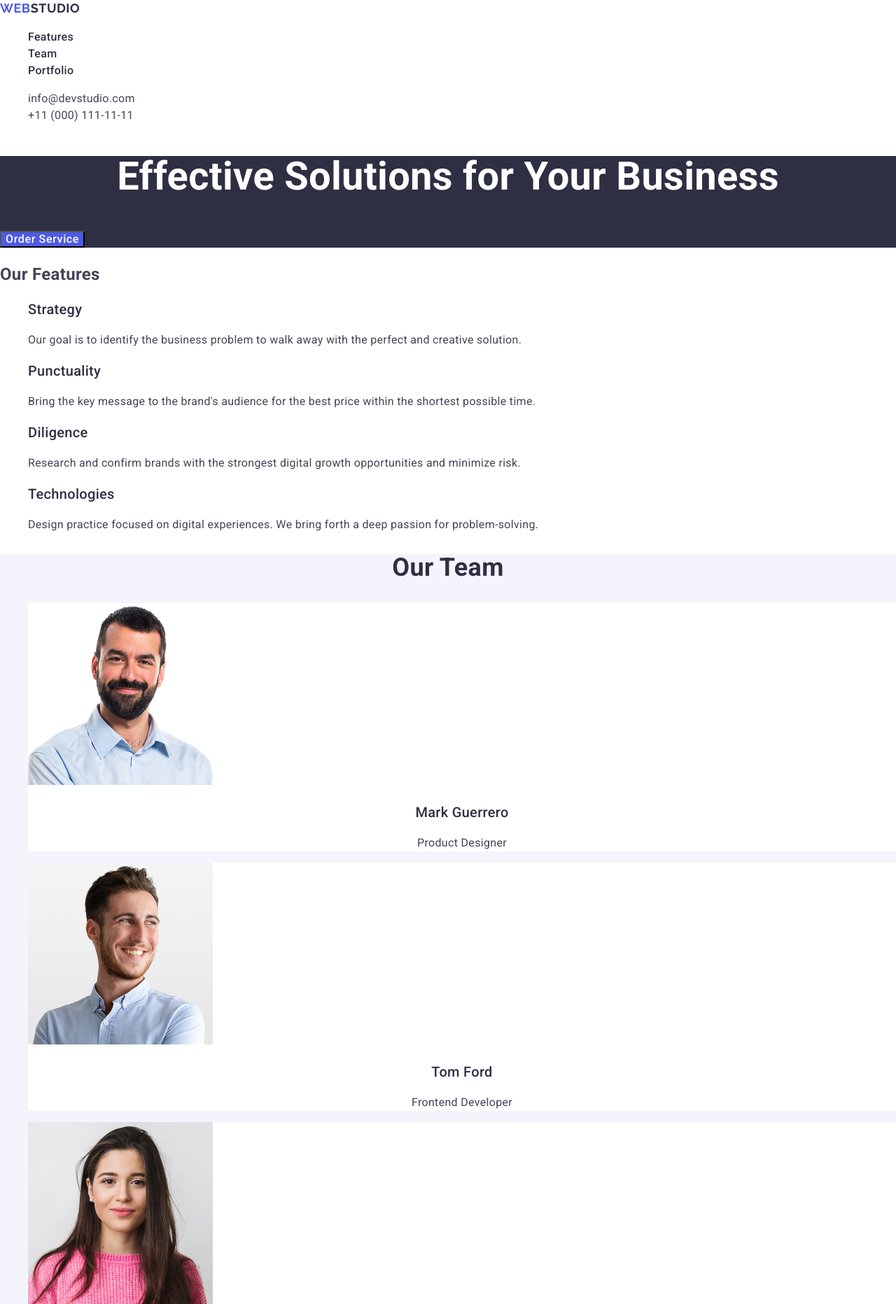
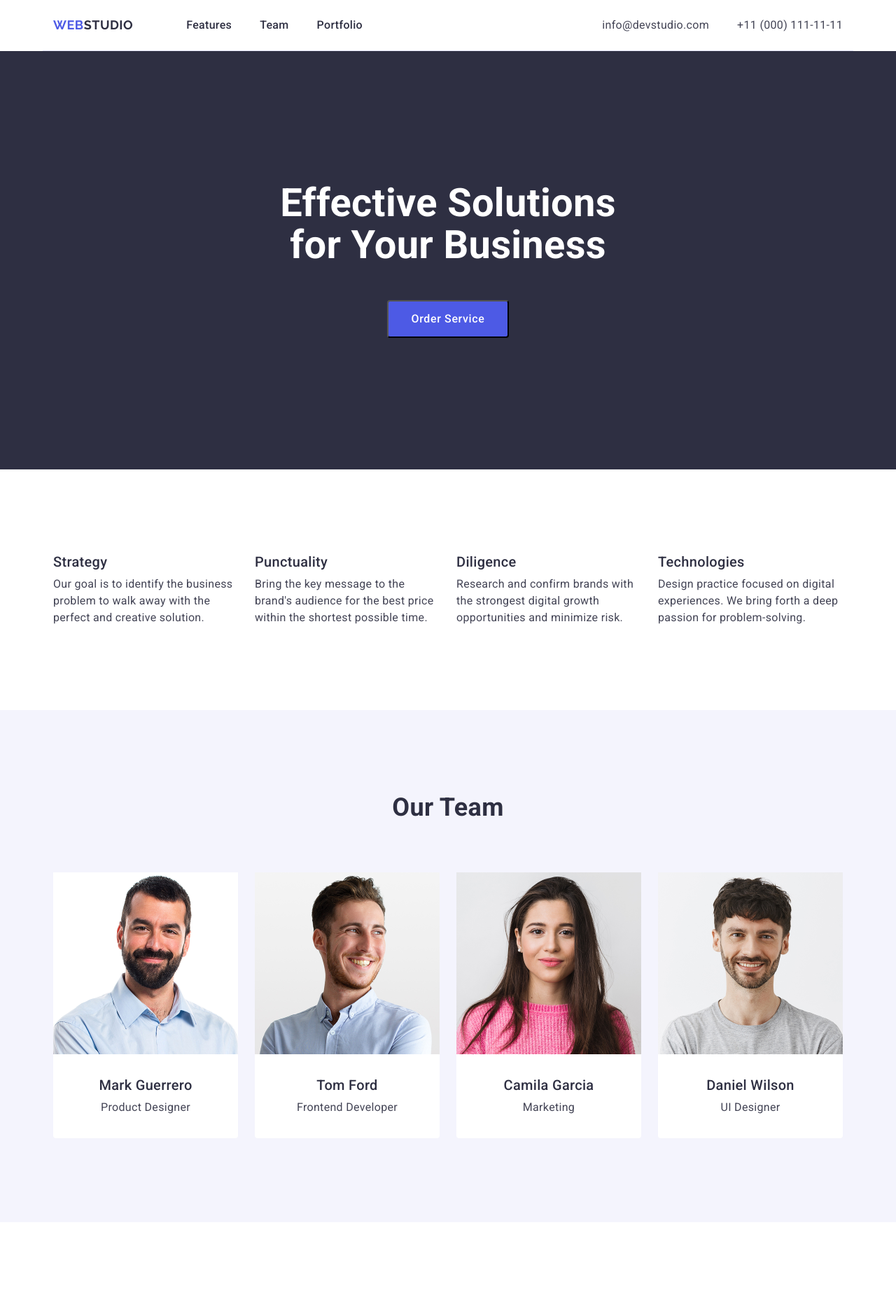
Before and after one commit to Kate229/goit-markup-hw-03, a plain HTML site: page index.html in a window 1280 px wide. Shown: the top 1864 px of the page at 70% size. Drawn offline with nearby package versions, Linux system fonts and the light colour scheme.

Commit message:
Placement of elements according to the layout

```diff
--- a/css/common.css
+++ b/css/common.css
@@ -4,6 +4,15 @@ body {
   letter-spacing: 0.02em;
   color: #434455;
   background-color: #fff;
+}
+h1,
+h2,
+h3,
+h4,
+h5,
+h6,
+p {
+  margin: 0;
 }
 
 a {
@@ -12,6 +21,8 @@ a {
 }
 
 ul {
+  margin: 0;
+  padding: 0;
   list-style-type: none;
 }
 
@@ -21,6 +32,22 @@ button {
 
 address {
   font-style: normal;
+}
+img {
+  display: block;
+}
+
+.sr-only {
+  position: absolute;
+  white-space: nowrap;
+  width: 1px;
+  height: 1px;
+  overflow: hidden;
+  border: 0;
+  padding: 0;
+  clip: rect(0 0 0 0);
+  clip-path: inset(100%);
+  margin: -1px;
 }
 
 .accent {
@@ -38,10 +65,19 @@ address {
 }
 
 .section {
+  padding: 120px 0;
 }
 .section-title {
+  margin-bottom: 72px;
+
   font-size: 36px;
   line-height: 1.11;
   text-align: center;
   color: #2e2f42;
 }
+
+.container {
+  max-width: 1158px;
+  padding: 0 15px;
+  margin: 0 auto;
+}
--- a/css/features.css
+++ b/css/features.css
@@ -1,10 +1,15 @@
 .features {
 }
 .features-list {
+  display: flex;
+  gap: 24px;
 }
 .features-item {
+  width: calc((100% - 24px * 3) / 4);
 }
 .features-subtitle {
+  margin-bottom: 8px;
+
   font-weight: 500;
   font-size: 20px;
   line-height: 1.2;
--- a/css/footer.css
+++ b/css/footer.css
@@ -1,9 +1,13 @@
 .footer {
+  padding: 100px 0;
   background-color: #2e2f42;
 }
 .logo-footer {
+  display: block;
+  margin-bottom: 16px;
   color: #f4f4fd;
 }
 .footer-slogan {
+  width: 264px;
   color: #f4f4fd;
 }
--- a/css/header.css
+++ b/css/header.css
@@ -1,16 +1,28 @@
 .header {
+}
+.header .container {
+  display: flex;
+  align-items: center;
+  border-bottom: 1px solid #e7e9fc;
 }
 
 .logo-header {
+  padding: 24px 0;
+  margin-right: 76px;
 }
 
 .main-nav {
 }
 .main-nav-list {
+  display: flex;
+  align-items: center;
+  gap: 40px;
 }
 .main-nav-item {
 }
 .main-nav-link {
+  padding: 24px 0;
+
   font-weight: 500;
   color: #2e2f42;
 }
@@ -20,12 +32,17 @@
 }
 
 .contacts {
+  margin-left: auto;
 }
 .contacts-list {
+  display: flex;
+  align-items: center;
+  gap: 40px;
 }
 .contacts-item {
 }
 .contacts-link {
+  padding: 24px 0;
 }
 .contacts-link:hover,
 .contacts-link:focus {
--- a/css/hero.css
+++ b/css/hero.css
@@ -1,7 +1,13 @@
 .hero {
+  padding: 188px 0;
+
   background-color: #2e2f42;
 }
 .hero-title {
+  max-width: 496px;
+  margin: 0 auto;
+  margin-bottom: 48px;
+
   font-weight: 700;
   font-size: 56px;
   line-height: 1.07;
@@ -9,6 +15,11 @@
   color: #fff;
 }
 .btn {
+  display: block;
+  padding: 16px 32px;
+  margin: 0 auto;
+  border-radius: 4px;
+
   font-weight: 500;
   letter-spacing: 0.04em;
   color: #fff;
--- a/css/portfolio.css
+++ b/css/portfolio.css
@@ -4,8 +4,18 @@
 .portfolio-title {
 }
 .portfolio-list {
+  display: flex;
+  flex-wrap: wrap;
+  column-gap: 24px;
+  row-gap: 48px;
 }
 .portfolio-item {
+  width: calc((100% - 24px * 2) / 3);
+}
+.portfolio-card-bottom {
+  padding: 32px 16px;
+  border: 1px solid #e7e9fc;
+  border-top: none;
 }
 .portfolio-pic {
 }
--- a/css/team.css
+++ b/css/team.css
@@ -5,13 +5,22 @@
 .team-title {
 }
 .team-list {
+  display: flex;
+  gap: 24px;
 }
 .team-item {
+  width: calc((100% - 24px * 3) / 4);
   background-color: #fff;
+  border-radius: 0 0 4px 4px;
+}
+.team-card-bottom {
+  padding: 32px 16px;
 }
 .team-avatar {
 }
 .team-name {
+  margin-bottom: 8px;
+
   font-weight: 500;
   font-size: 20px;
   line-height: 1.2;
--- a/index.html
+++ b/index.html
@@ -21,6 +21,7 @@
   </head>
   <body>
     <header class="header" id="header">
+      <div class="container">
         <a class="logo logo-header" href="./index.html"
           ><span class="accent">Web</span>Studio</a
         >
@@ -51,20 +52,24 @@
             </li>
           </ul>
         </address>
+      </div>
     </header>
     <main>
       <section class="hero" id="hero">
+        <div class="container">
           <h1 class="hero-title">Effective Solutions for Your Business</h1>
           <button class="btn" type="button">Order Service</button>
+        </div>
       </section>
       <section class="features section" id="features">
-        <h2>Our Features</h2>
+        <div class="container">
+          <h2 class="sr-only">Our Features</h2>
           <ul class="features-list">
             <li class="features-item">
               <h3 class="features-subtitle">Strategy</h3>
               <p class="features-desc">
-              Our goal is to identify the business problem to walk away with the
-              perfect and creative solution.
+                Our goal is to identify the business problem to walk away with
+                the perfect and creative solution.
               </p>
             </li>
             <li class="features-item">
@@ -89,8 +94,10 @@
               </p>
             </li>
           </ul>
+        </div>
       </section>
       <section class="team section" id="team">
+        <div class="container">
           <h2 class="team-title section-title">Our Team</h2>
           <ul class="team-list">
             <li class="team-item">
@@ -100,8 +107,10 @@
                 alt="Mark Guerrero"
                 width="264"
               />
+              <div class="team-card-bottom">
                 <h3 class="team-name">Mark Guerrero</h3>
                 <p class="team-position">Product Designer</p>
+              </div>
             </li>
             <li class="team-item">
               <img
@@ -110,8 +119,10 @@
                 alt="Tom Ford"
                 width="264"
               />
+              <div class="team-card-bottom">
                 <h3 class="team-name">Tom Ford</h3>
                 <p class="team-position">Frontend Developer</p>
+              </div>
             </li>
             <li class="team-item">
               <img
@@ -120,8 +131,10 @@
                 alt="Camila Garcia"
                 width="264"
               />
+              <div class="team-card-bottom">
                 <h3 class="team-name">Camila Garcia</h3>
                 <p class="team-position">Marketing</p>
+              </div>
             </li>
             <li class="team-item">
               <img
@@ -130,12 +143,16 @@
                 alt="Daniel Wilson"
                 width="264"
               />
+              <div class="team-card-bottom">
                 <h3 class="team-name">Daniel Wilson</h3>
                 <p class="team-position">UI Designer</p>
+              </div>
             </li>
           </ul>
+        </div>
       </section>
       <section class="portfolio section" id="portfolio">
+        <div class="container">
           <h2 class="portfolio-title section-title">Our Portfolio</h2>
           <ul class="portfolio-list">
             <li class="portfolio-item">
@@ -145,8 +162,10 @@
                 alt="Mobile banking interface design"
                 width="360"
               />
+              <div class="portfolio-card-bottom">
                 <h3 class="portfolio-caption">Banking App</h3>
                 <p class="portfolio-type">App</p>
+              </div>
             </li>
             <li class="portfolio-item">
               <img
@@ -155,8 +174,10 @@
                 alt="QR code mobile payment"
                 width="360"
               />
+              <div class="portfolio-card-bottom">
                 <h3 class="portfolio-caption">Cashless Payment</h3>
                 <p class="portfolio-type">Marketing</p>
+              </div>
             </li>
             <li class="portfolio-item">
               <img
@@ -165,8 +186,10 @@
                 alt="Laptop and smartphone mockup"
                 width="360"
               />
+              <div class="portfolio-card-bottom">
                 <h3 class="portfolio-caption">Meditation App</h3>
                 <p class="portfolio-type">App</p>
+              </div>
             </li>
             <li class="portfolio-item">
               <img
@@ -175,8 +198,10 @@
                 alt="Chauffeur behind the wheel"
                 width="360"
               />
+              <div class="portfolio-card-bottom">
                 <h3 class="portfolio-caption">Taxi Service</h3>
                 <p class="portfolio-type">Marketing</p>
+              </div>
             </li>
             <li class="portfolio-item">
               <img
@@ -185,8 +210,10 @@
                 alt="Five abstract smartphone wallpapers"
                 width="360"
               />
+              <div class="portfolio-card-bottom">
                 <h3 class="portfolio-caption">Screen Illustrations</h3>
                 <p class="portfolio-type">Design</p>
+              </div>
             </li>
             <li class="portfolio-item">
               <img
@@ -195,20 +222,25 @@
                 alt="Smiling girl with headphones"
                 width="360"
               />
+              <div class="portfolio-card-bottom">
                 <h3 class="portfolio-caption">Online Courses</h3>
                 <p class="portfolio-type">Marketing</p>
+              </div>
             </li>
           </ul>
+        </div>
       </section>
     </main>
     <footer class="footer" id="footer">
+      <div class="container">
         <a class="logo logo-footer" href="./index.html"
           ><span class="accent">Web</span>Studio</a
         >
         <p class="footer-slogan">
-        Increase the flow of customers and sales for your business with digital
-        marketing & growth solutions.
+          Increase the flow of customers and sales for your business with
+          digital marketing & growth solutions.
         </p>
+      </div>
     </footer>
   </body>
 </html>
```
Also changed, not shown: 1 other file. Lines whose indentation alone changed are shown as unchanged.
